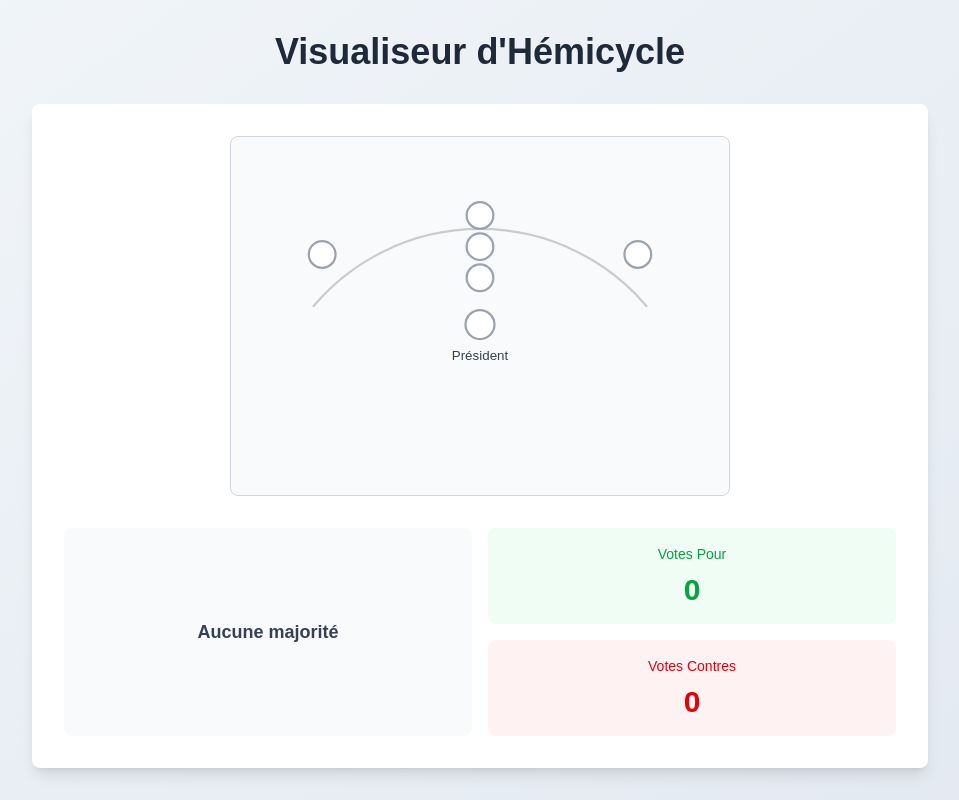
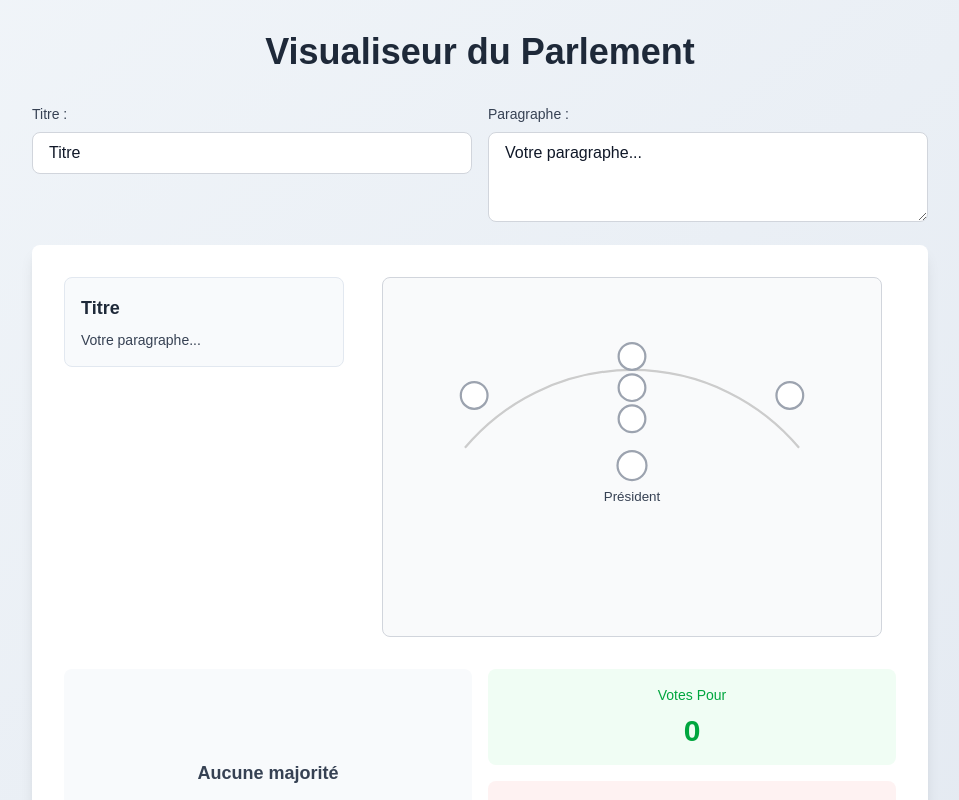
Before and after one commit to Yahiabenlet/interfaceAssemblee, a Next.js app: page / in a window 1280 px wide. Both pictures are taken after typing "5" into the empty fields and a click on the button "Créer l'hémicycle". Shown: the top 800 px of the page, without its empty margins (160-1119 px from the left). Built offline with nearby package versions, Linux system fonts and the light colour scheme.

Commit message:
Ajout de la possibilité de mettre du texte pour les lois

```diff
--- a/app/components/Hemicycle.tsx
+++ b/app/components/Hemicycle.tsx
@@ -4,11 +4,13 @@ import { useState, useMemo } from "react";
 
 interface HemicycleProps {
   numSeats: number;
+  title: string;
+  paragraph: string;
 }
 
 type SeatColor = "white" | "green" | "red";
 
-export default function Hemicycle({ numSeats }: HemicycleProps) {
+export default function Hemicycle({ numSeats, title, paragraph }: HemicycleProps) {
   const [seatColors, setSeatColors] = useState<SeatColor[]>(Array(numSeats).fill("white"));
   const [presidentColor, setPresidentColor] = useState<SeatColor>("white");
 
@@ -148,7 +150,17 @@ export default function Hemicycle({ numSeats }: HemicycleProps) {
   return (
     <div className="space-y-8">
       <div className="bg-white dark:bg-gray-800 rounded-lg shadow-lg p-8">
-        <div className="flex justify-center items-center mb-8">
+        <div className="grid grid-cols-1 md:grid-cols-[280px_1fr] gap-6 items-start mb-8">
+          <div className="bg-slate-50 dark:bg-slate-900 rounded-lg p-4 border border-slate-200 dark:border-slate-700">
+            <h2 className="text-lg font-bold text-gray-800 dark:text-gray-100 break-words">
+              {title || "Titre"}
+            </h2>
+            <p className="mt-2 text-sm text-gray-700 dark:text-gray-300 whitespace-pre-wrap break-words">
+              {paragraph || "Votre paragraphe..."}
+            </p>
+          </div>
+
+          <div className="flex justify-center items-center">
             <svg viewBox="0 0 500 360" width="500" height="360" className="border border-gray-300 dark:border-gray-600 rounded-lg bg-gray-50 dark:bg-gray-700">
               <g transform="translate(250 220) scale(1.12) translate(-250 -220)">
                 {/* Arc guide descendu pour suivre le nouvel hémicycle */}
@@ -193,6 +205,7 @@ export default function Hemicycle({ numSeats }: HemicycleProps) {
               </g>
             </svg>
           </div>
+        </div>
 
         {/* Compteurs */}
         <div className="grid grid-cols-1 md:grid-cols-2 gap-4 mt-8">
--- a/app/page.tsx
+++ b/app/page.tsx
@@ -6,6 +6,8 @@ import Hemicycle from "./components/Hemicycle";
 export default function Home() {
   const [numSeats, setNumSeats] = useState<number | null>(null);
   const [inputValue, setInputValue] = useState("");
+  const [title, setTitle] = useState("Titre");
+  const [paragraph, setParagraph] = useState("Votre paragraphe...");
 
   const handleSubmit = (e: React.FormEvent) => {
     e.preventDefault();
@@ -21,7 +23,7 @@ export default function Home() {
     <div className="min-h-screen bg-gradient-to-br from-slate-100 to-slate-200 dark:from-gray-900 dark:to-black p-8">
       <div className="max-w-4xl mx-auto">
         <h1 className="text-4xl font-bold text-center mb-8 text-gray-800 dark:text-white">
-          Visualiseur d'Hémicycle
+          Visualiseur du Parlement
         </h1>
 
         {numSeats === null ? (
@@ -51,7 +53,34 @@ export default function Home() {
           </div>
         ) : (
           <div>
-            <Hemicycle numSeats={numSeats} />
+            <div className="mb-4 grid grid-cols-1 md:grid-cols-2 gap-4">
+              <div className="w-full">
+                <label className="block text-sm font-medium text-gray-700 dark:text-gray-300 mb-2">
+                  Titre :
+                </label>
+                <input
+                  type="text"
+                  value={title}
+                  onChange={(e) => setTitle(e.target.value)}
+                  className="w-full px-4 py-2 border border-gray-300 dark:border-gray-600 rounded-lg bg-white dark:bg-gray-700 text-gray-900 dark:text-white"
+                  placeholder="Entrez un titre"
+                />
+              </div>
+              <div className="w-full">
+                <label className="block text-sm font-medium text-gray-700 dark:text-gray-300 mb-2">
+                  Paragraphe :
+                </label>
+                <textarea
+                  value={paragraph}
+                  onChange={(e) => setParagraph(e.target.value)}
+                  rows={3}
+                  className="w-full px-4 py-2 border border-gray-300 dark:border-gray-600 rounded-lg bg-white dark:bg-gray-700 text-gray-900 dark:text-white"
+                  placeholder="Entrez un paragraphe"
+                />
+              </div>
+            </div>
+
+            <Hemicycle numSeats={numSeats} title={title} paragraph={paragraph} />
             <button
               onClick={() => setNumSeats(null)}
               className="mt-8 mx-auto block px-6 py-2 bg-gray-600 hover:bg-gray-700 text-white font-semibold rounded-lg transition"
```
Lines whose indentation alone changed are shown as unchanged.
